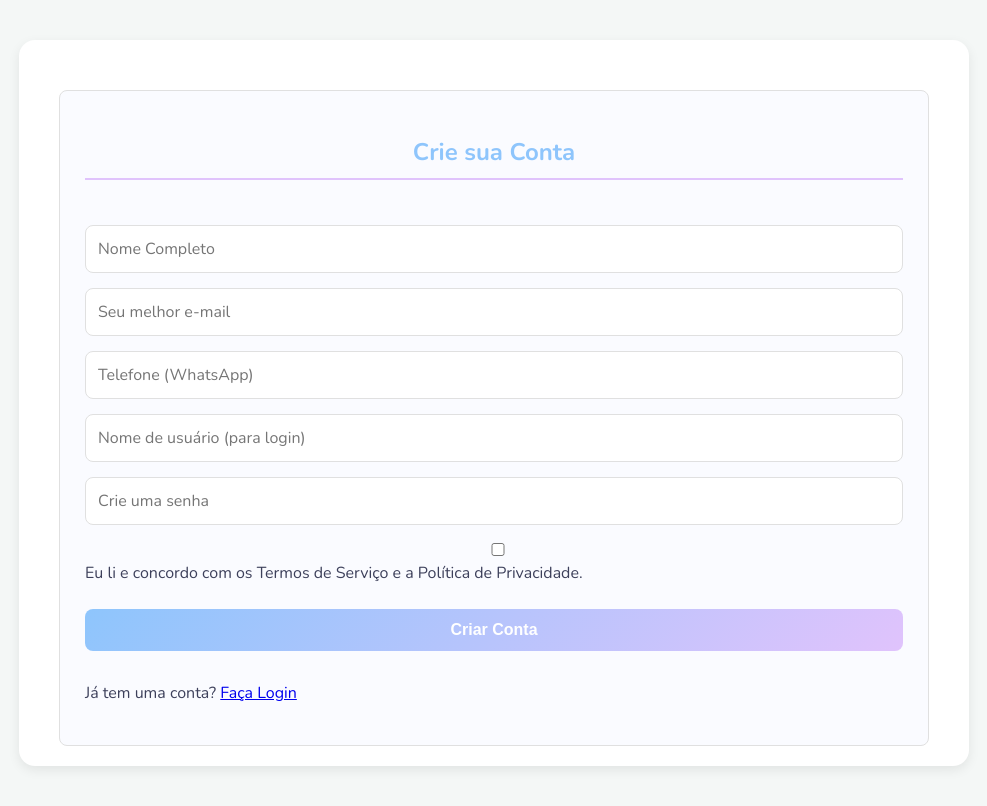
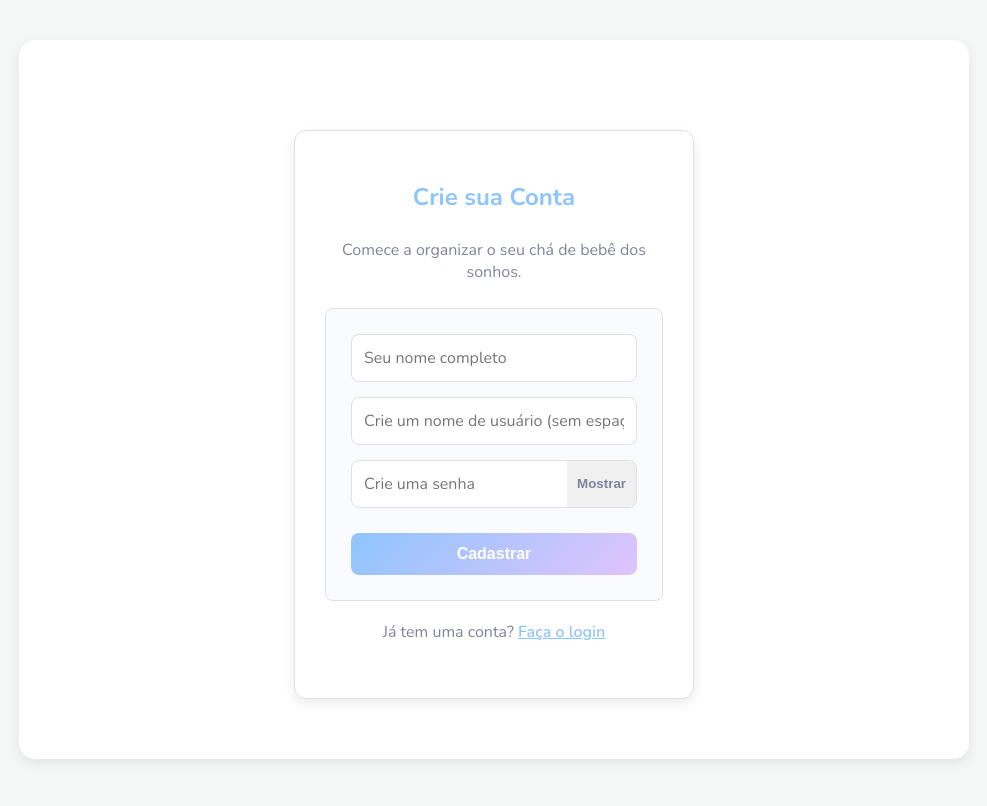
Before and after one commit to hugodiana/organizador-cha-de-bebe, a React (Vite) app in the folder frontend/: page /register in a window 1280 px wide. Shown: the whole page, without its empty margins (146-1133 px from the left). Built offline with nearby package versions, Linux system fonts and the light colour scheme; no server answers.

Commit message:
Aplica melhorias de UI/UX nas páginas de login, cadastro e personalização

```diff
--- a/frontend/src/App.css
+++ b/frontend/src/App.css
@@ -490,3 +490,69 @@ th {
   padding: 8px 12px;
   margin-top: 0;
 }
+
+/* === Estilos Aprimorados para Login/Cadastro === */
+.auth-container {
+  display: flex;
+  justify-content: center;
+  align-items: center;
+  padding: 40px 20px;
+}
+.auth-form {
+  max-width: 400px;
+  width: 100%;
+  padding: 30px;
+  border: var(--borda-suave);
+  border-radius: 12px;
+  background-color: var(--cor-branco);
+  box-shadow: var(--sombra-suave);
+}
+.auth-form h2 {
+  border-bottom: none;
+  margin-bottom: 10px;
+}
+.auth-form p {
+  text-align: center;
+  color: var(--cor-texto-secundario);
+  margin-bottom: 25px;
+}
+.password-wrapper {
+  position: relative;
+  display: flex;
+  align-items: center;
+}
+.password-wrapper input {
+  padding-right: 80px; /* Espaço para o botão */
+}
+.password-wrapper button {
+  position: absolute;
+  right: 1px;
+  top: 1px;
+  bottom: 1px;
+  border: none;
+  background: #f0f0f0;
+  color: var(--cor-texto-secundario);
+  padding: 0 10px;
+  cursor: pointer;
+  font-weight: 600;
+  border-radius: 0 8px 8px 0;
+}
+.auth-link {
+  text-align: center;
+  margin-top: 20px;
+}
+.auth-link a {
+  color: var(--cor-primaria);
+  font-weight: 600;
+}
+
+/* === Correção de Alinhamento na Personalização === */
+.personalizacao-container .checkbox-group {
+    display: flex;
+    align-items: center; /* Alinha verticalmente o checkbox e o label */
+    gap: 8px;
+    margin-top: 10px;
+}
+.personalizacao-container .checkbox-group input {
+    width: auto; /* Permite que o checkbox tenha seu tamanho natural */
+}
--- a/frontend/src/pages/LoginPage.jsx
+++ b/frontend/src/pages/LoginPage.jsx
@@ -1,35 +1,50 @@
 import { useState } from 'react';
-import { Link } from 'react-router-dom';
+import { Link, useNavigate } from 'react-router-dom';
 import { useAuth } from '../context/AuthContext';
+import toast from 'react-hot-toast';
 
 function LoginPage() {
   const [username, setUsername] = useState('');
   const [password, setPassword] = useState('');
-  const [error, setError] = useState('');
-  const auth = useAuth();
-  // O useNavigate foi removido daqui
+  const [showPassword, setShowPassword] = useState(false);
+  const { login } = useAuth();
+  const navigate = useNavigate();
+
+  const handleUsernameChange = (e) => {
+    const formattedUsername = e.target.value.toLowerCase().replace(/\s+/g, '');
+    setUsername(formattedUsername);
+  };
 
   const handleSubmit = async (e) => {
     e.preventDefault();
-    setError('');
     try {
-      // A única tarefa agora é chamar o login.
-      // O App.jsx cuidará do redirecionamento.
-      await auth.login(username, password);
-    } catch (err) {
-      setError('Falha no login. Verifique suas credenciais.');
+      await login(username, password);
+      navigate('/dashboard');
+    } catch (error) {
+      toast.error("Usuário ou senha inválidos.");
     }
   };
 
   return (
-    <form onSubmit={handleSubmit}>
-      <h2>Login</h2>
-      <input value={username} onChange={(e) => setUsername(e.target.value)} placeholder="Nome de usuário" required />
-      <input type="password" value={password} onChange={(e) => setPassword(e.target.value)} placeholder="Senha" required />
-      {error && <p style={{ color: 'red' }}>{error}</p>}
-      <button type="submit">Entrar</button>
-      <p>Não tem uma conta? <Link to="/register">Registre-se</Link></p>
-    </form>
+    <div className="auth-container">
+      <div className="auth-form">
+        <h2>Bem-vindo(a) de volta!</h2>
+        <p>Acesse sua conta para continuar o planejamento.</p>
+        <form onSubmit={handleSubmit}>
+          <input type="text" value={username} onChange={handleUsernameChange} placeholder="Nome de usuário" required />
+          <div className="password-wrapper">
+            <input type={showPassword ? "text" : "password"} value={password} onChange={(e) => setPassword(e.target.value)} placeholder="Senha" required />
+            <button type="button" onClick={() => setShowPassword(!showPassword)}>
+              {showPassword ? 'Ocultar' : 'Mostrar'}
+            </button>
+          </div>
+          <button type="submit">Entrar</button>
+        </form>
+        <div className="auth-link">
+          <p>Não tem uma conta? <Link to="/register">Cadastre-se</Link></p>
+        </div>
+      </div>
+    </div>
   );
 }
 
--- a/frontend/src/pages/RegisterPage.jsx
+++ b/frontend/src/pages/RegisterPage.jsx
@@ -1,67 +1,54 @@
 import { useState } from 'react';
 import { Link, useNavigate } from 'react-router-dom';
 import apiClient from '../api/apiClient';
+import toast from 'react-hot-toast';
 
 function RegisterPage() {
-  const [formData, setFormData] = useState({
-    nome_completo: '',
-    email: '',
-    telefone: '',
-    username: '',
-    password: '',
-  });
-  const [agreeTerms, setAgreeTerms] = useState(false);
-  const [error, setError] = useState('');
-  const [success, setSuccess] = useState(false);
+  const [nomeCompleto, setNomeCompleto] = useState('');
+  const [username, setUsername] = useState('');
+  const [password, setPassword] = useState('');
+  const [showPassword, setShowPassword] = useState(false); // Estado para mostrar/ocultar senha
   const navigate = useNavigate();
 
-  const handleChange = (e) => {
-    setFormData({ ...formData, [e.target.name]: e.target.value });
+  // Função para formatar o nome de usuário
+  const handleUsernameChange = (e) => {
+    const formattedUsername = e.target.value.toLowerCase().replace(/\s+/g, '');
+    setUsername(formattedUsername);
   };
 
   const handleSubmit = async (e) => {
     e.preventDefault();
-    if (!agreeTerms) {
-      setError('Você precisa aceitar os termos de serviço.');
-      return;
-    }
-    setError('');
     try {
-      await apiClient.post('/register', formData);
-      setSuccess(true);
-    } catch (err) {
-      setError(err.response?.data?.message || 'Erro ao registrar.');
+      await apiClient.post('/register', { nome_completo: nomeCompleto, username, password });
+      toast.success('Cadastro realizado com sucesso! Faça o login.');
+      navigate('/login');
+    } catch (error) {
+      const message = error.response?.data?.message || "Erro ao registrar.";
+      toast.error(message);
     }
   };
 
-  if (success) {
-    return (
-      <div>
-        <h2>Registro realizado com sucesso!</h2>
-        <p>Sua conta foi criada. Agora você pode fazer o login.</p>
-        <Link to="/login">Ir para Login</Link>
+  return (
+    <div className="auth-container">
+      <div className="auth-form">
+        <h2>Crie sua Conta</h2>
+        <p>Comece a organizar o seu chá de bebê dos sonhos.</p>
+        <form onSubmit={handleSubmit}>
+          <input type="text" value={nomeCompleto} onChange={(e) => setNomeCompleto(e.target.value)} placeholder="Seu nome completo" required />
+          <input type="text" value={username} onChange={handleUsernameChange} placeholder="Crie um nome de usuário (sem espaços)" required />
+          <div className="password-wrapper">
+            <input type={showPassword ? "text" : "password"} value={password} onChange={(e) => setPassword(e.target.value)} placeholder="Crie uma senha" required />
+            <button type="button" onClick={() => setShowPassword(!showPassword)}>
+              {showPassword ? 'Ocultar' : 'Mostrar'}
+            </button>
+          </div>
+          <button type="submit">Cadastrar</button>
+        </form>
+        <div className="auth-link">
+          <p>Já tem uma conta? <Link to="/login">Faça o login</Link></p>
+        </div>
       </div>
-    );
-  }
-
-  return (
-    <form onSubmit={handleSubmit}>
-      <h2>Crie sua Conta</h2>
-      <input name="nome_completo" placeholder="Nome Completo" onChange={handleChange} required />
-      <input name="email" type="email" placeholder="Seu melhor e-mail" onChange={handleChange} required />
-      <input name="telefone" placeholder="Telefone (WhatsApp)" onChange={handleChange} />
-      <input name="username" placeholder="Nome de usuário (para login)" onChange={handleChange} required />
-      <input name="password" type="password" placeholder="Crie uma senha" onChange={handleChange} required />
-      <div>
-        <input type="checkbox" id="terms" checked={agreeTerms} onChange={(e) => setAgreeTerms(e.target.checked)} />
-        <label htmlFor="terms">
-          Eu li e concordo com os Termos de Serviço e a Política de Privacidade.
-        </label>
-      </div>
-      {error && <p style={{ color: 'red' }}>{error}</p>}
-      <button type="submit">Criar Conta</button>
-      <p>Já tem uma conta? <Link to="/login">Faça Login</Link></p>
-    </form>
+    </div>
   );
 }
 
```
Also changed, not shown: 2 other files (tests, documents, lock files or other folders).
